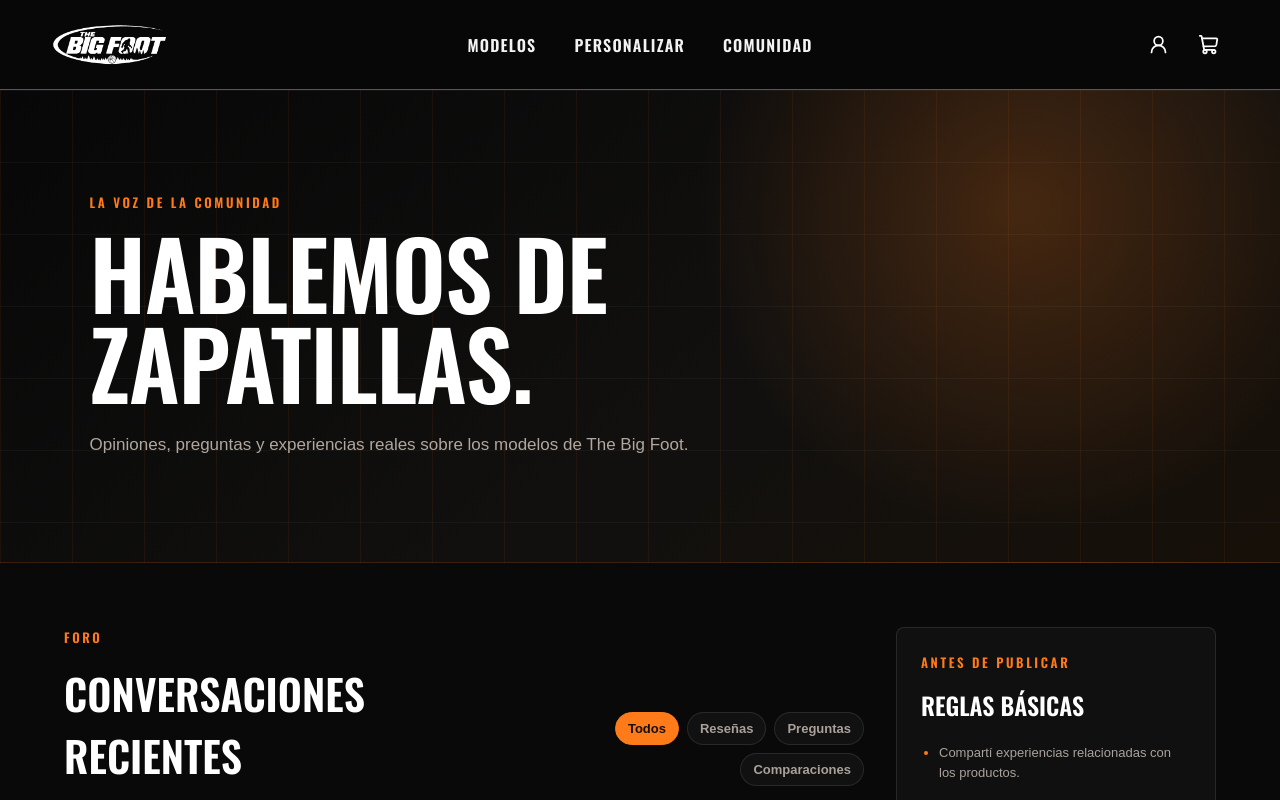
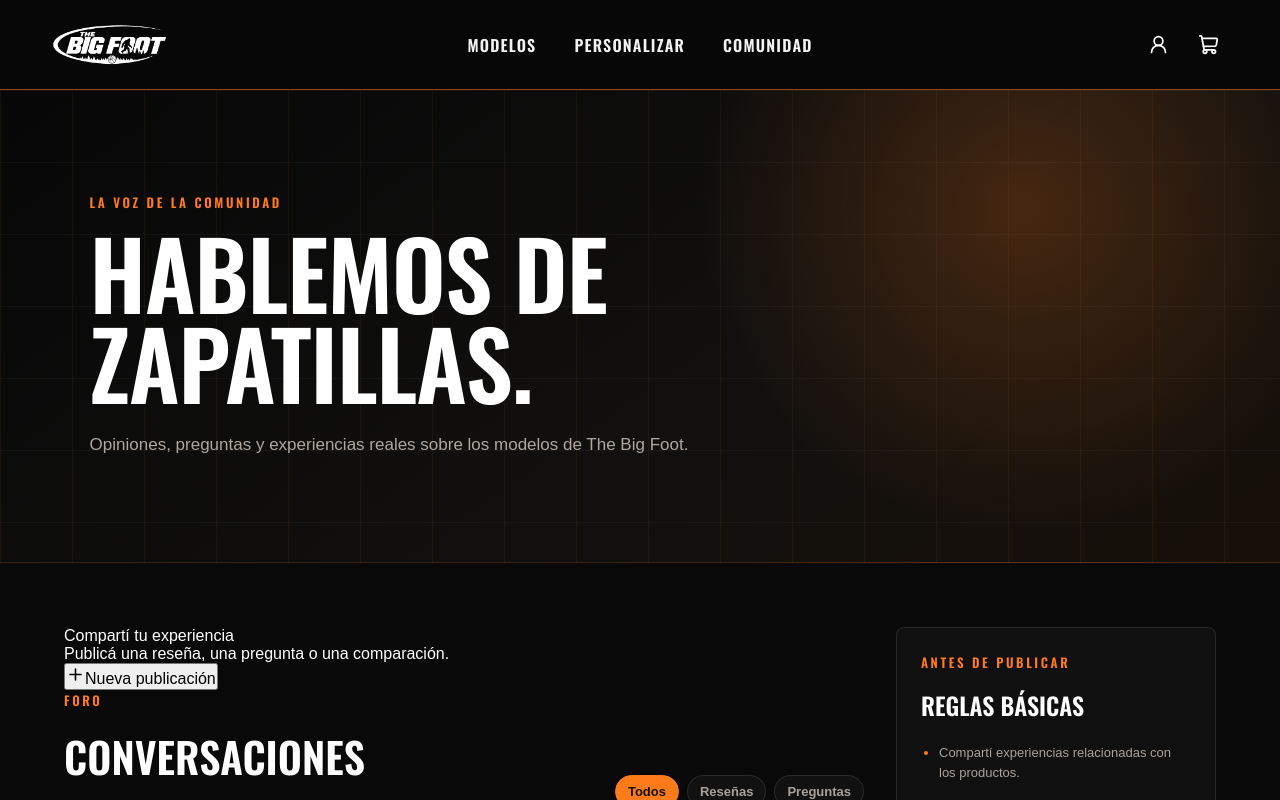
Before and after one commit to olatealejo/Proyecto_Big_Foot, a React (Vite) app: page /comunidad in a window 1280 px wide. Shown: the top 800 px of the page. Built offline with nearby package versions, Linux system fonts and the light colour scheme.

Commit message:
feat: agregar acceso para crear publicaciones

```diff
--- a/src/pages/Comunidad.jsx
+++ b/src/pages/Comunidad.jsx
@@ -1,6 +1,7 @@
 import { Link } from 'react-router-dom'
 import {
   MessageCircle,
+  Plus,
   ShoppingCart,
   Star,
   TrendingUp,
@@ -91,6 +92,20 @@ function Comunidad() {
 
       <main className="comunidad-contenido">
         <section className="comunidad-feed" aria-labelledby="titulo-conversaciones">
+          <section className="comunidad-compositor" aria-label="Crear publicación">
+            <div>
+              <p className="comunidad-compositor-titulo">Compartí tu experiencia</p>
+              <p className="comunidad-compositor-texto">
+                Publicá una reseña, una pregunta o una comparación.
+              </p>
+            </div>
+
+            <button type="button" className="comunidad-crear-boton">
+              <Plus size={19} strokeWidth={2} />
+              Nueva publicación
+            </button>
+          </section>
+
           <div className="comunidad-feed-encabezado">
             <div>
               <p className="comunidad-etiqueta">Foro</p>
```
